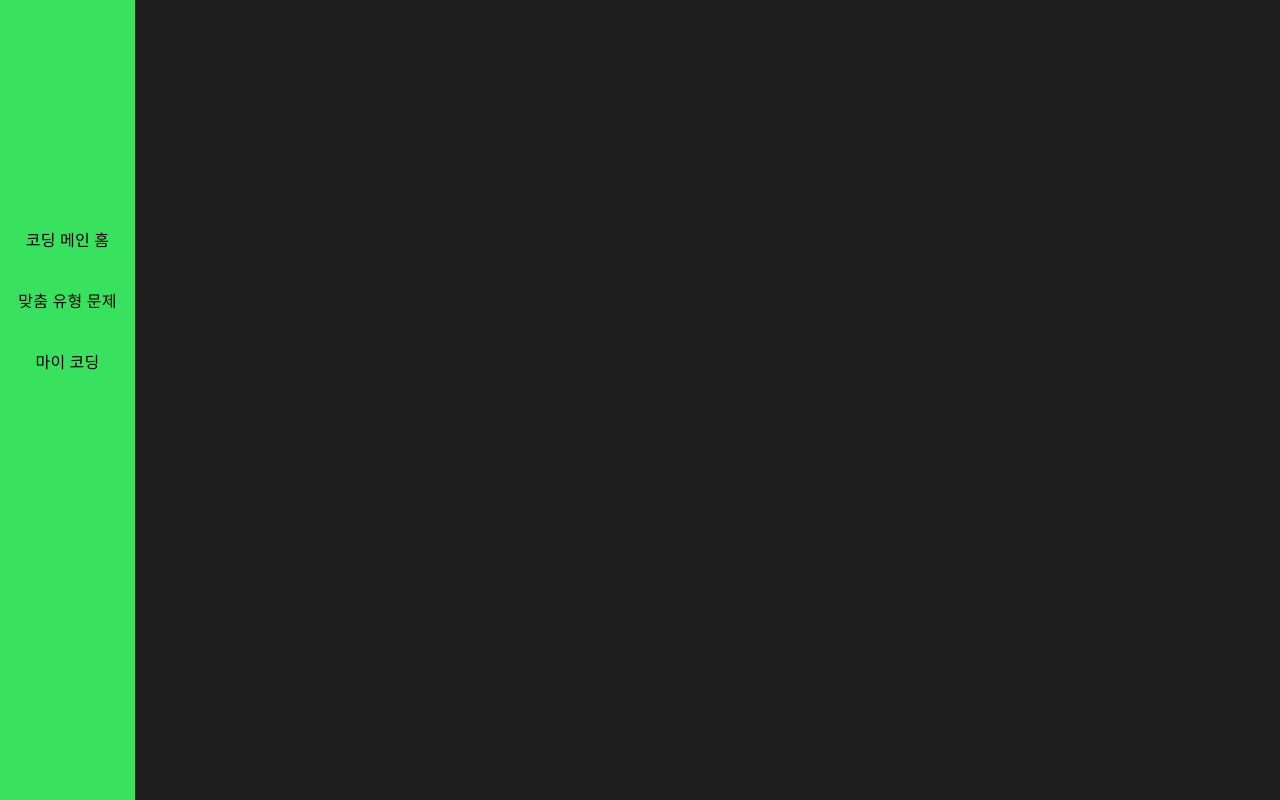
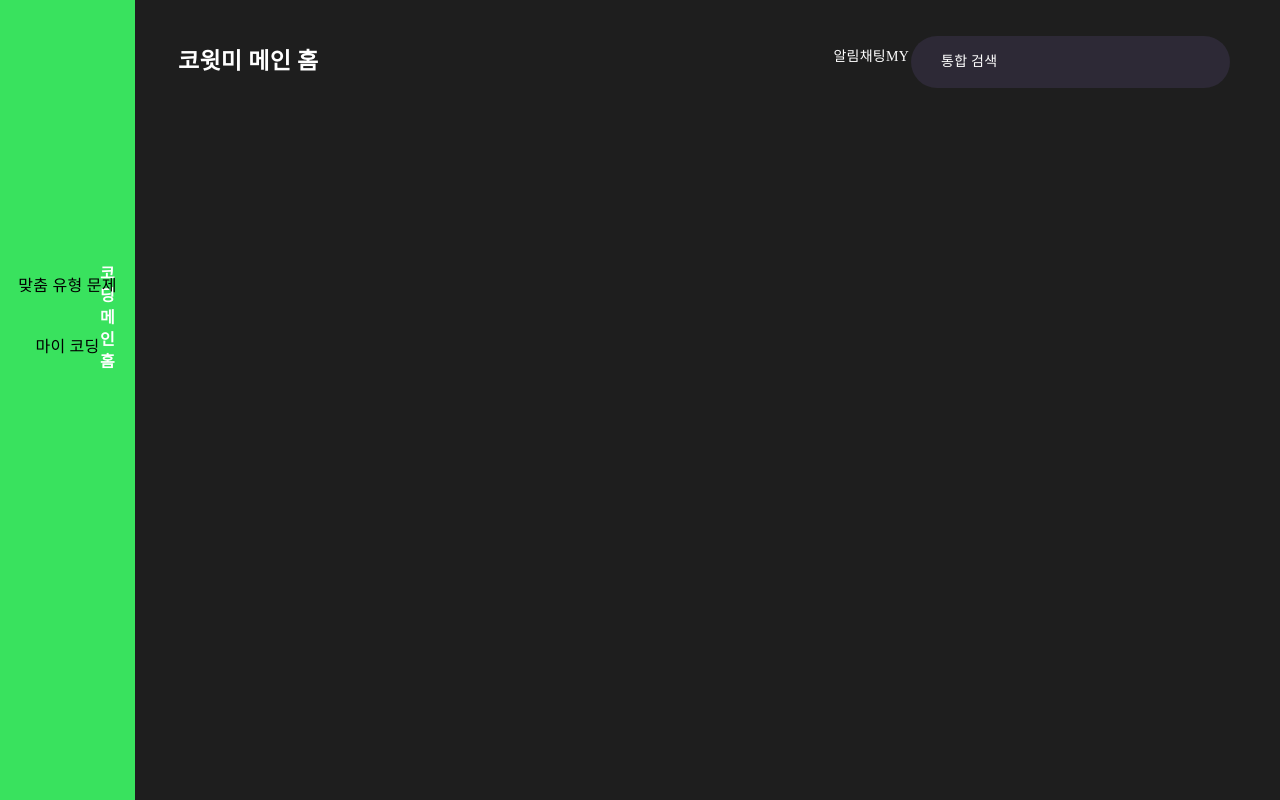
Before and after one commit to Koeunseooooo/CoWithMe_frontend, a React (Create React App) app: page / in a window 1280 px wide. Shown: the top 800 px of the page. Built offline with nearby package versions, Linux system fonts and the light colour scheme.

Commit message:
Fix: 헤더 포지션 에러 수정

```diff
--- a/src/components/Header/index.js
+++ b/src/components/Header/index.js
@@ -8,6 +8,9 @@ import { useCookies } from 'react-cookie';
 
 
 const HeaderBlock = styled.div`
+  position: fixed;
+  left: 0;
+  top: 0;
   width: 135px;
   height: 1080px;
   background: #39E25E;
@@ -71,10 +74,6 @@ const HeaderBlock = styled.div`
   .nega{
     margin-bottom:40px;
   }
-
-
-
-
 `
 function Header({ isMainHome, isTest, isMyCoding }) {
 
```
Lines whose indentation alone changed are shown as unchanged.
